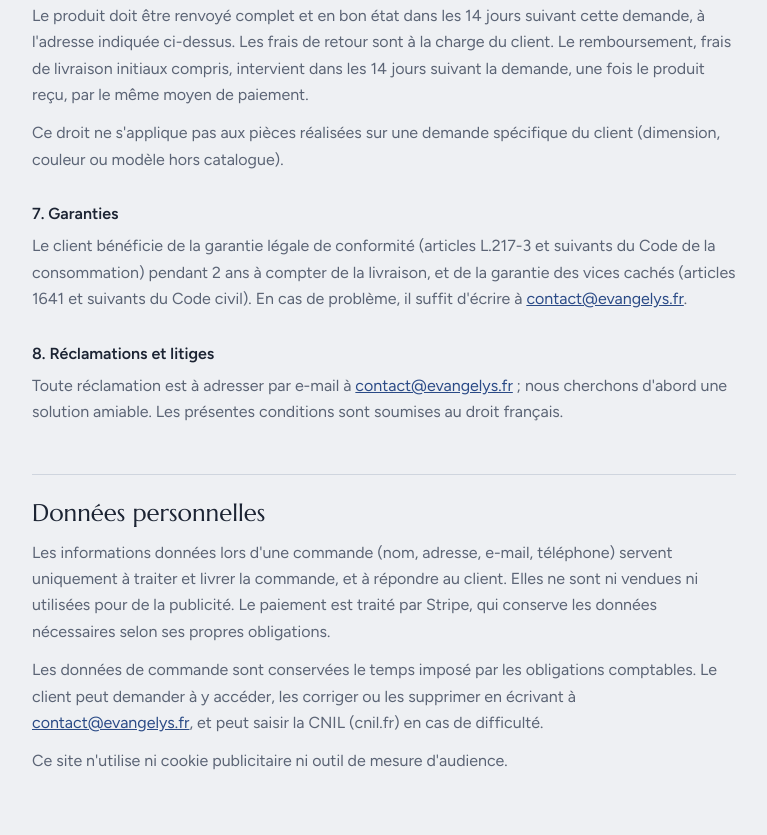
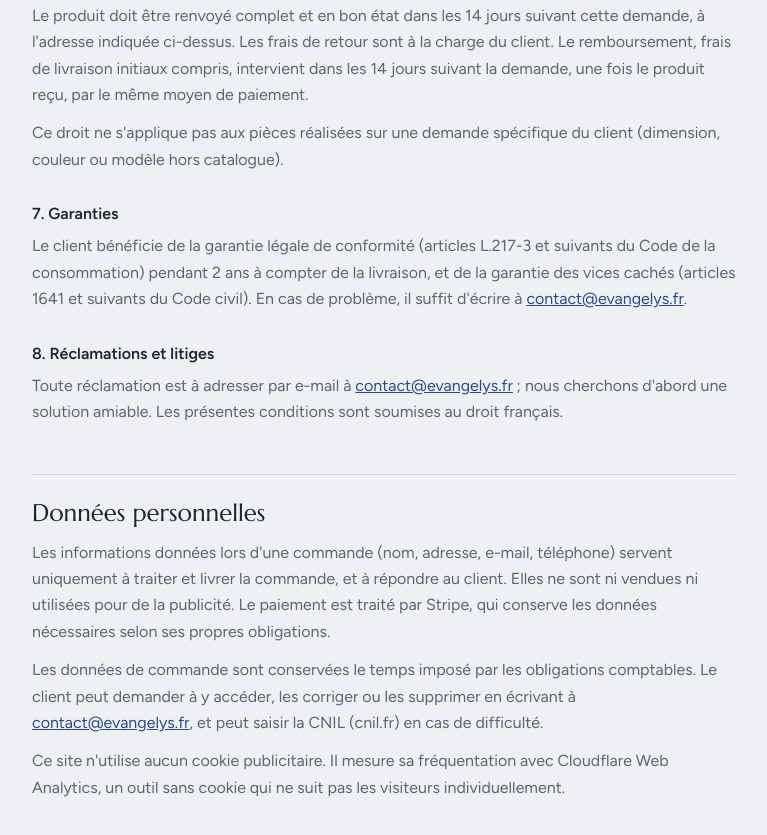
Before and after one commit to Vilouza/Evangelys, a plain HTML site: page conditions.html in a window 1280 px wide. Shown: the part 2063-2898 px from the top of the page, without its empty margins (256-1023 px from the left). Drawn offline with Linux system fonts and the light colour scheme.

Commit message:
Ajouter Cloudflare Web Analytics

```diff
--- a/conditions.html
+++ b/conditions.html
@@ -122,7 +122,8 @@ dd{margin:0;color:var(--muted);overflow-wrap:anywhere}
   <h2 id="donnees">Données personnelles</h2>
   <p>Les informations données lors d'une commande (nom, adresse, e-mail, téléphone) servent uniquement à traiter et livrer la commande, et à répondre au client. Elles ne sont ni vendues ni utilisées pour de la publicité. Le paiement est traité par Stripe, qui conserve les données nécessaires selon ses propres obligations.</p>
   <p>Les données de commande sont conservées le temps imposé par les obligations comptables. Le client peut demander à y accéder, les corriger ou les supprimer en écrivant à <a href="mailto:contact@evangelys.fr">contact@evangelys.fr</a>, et peut saisir la CNIL (cnil.fr) en cas de difficulté.</p>
-  <p>Ce site n'utilise ni cookie publicitaire ni outil de mesure d'audience.</p>
+  <p>Ce site n'utilise aucun cookie publicitaire. Il mesure sa fréquentation avec Cloudflare Web Analytics, un outil sans cookie qui ne suit pas les visiteurs individuellement.</p>
 </div>
+<!-- Cloudflare Web Analytics --><script type='module' src='https://static.cloudflareinsights.com/beacon.min.js' data-cf-beacon='{"token": "3c78efad848742069516bf353b817e78"}'></script><!-- End Cloudflare Web Analytics -->
 </body>
 </html>
```
Also changed, not shown: creche-de-noel-9-pieces/index.html (+1 -0 lines), index.html (+1 -0 lines), statue-notre-dame-de-lourdes/index.html (+1 -0 lines), statue-sainte-famille/index.html (+1 -0 lines), statue-vierge-miraculeuse/index.html (+1 -0 lines).
